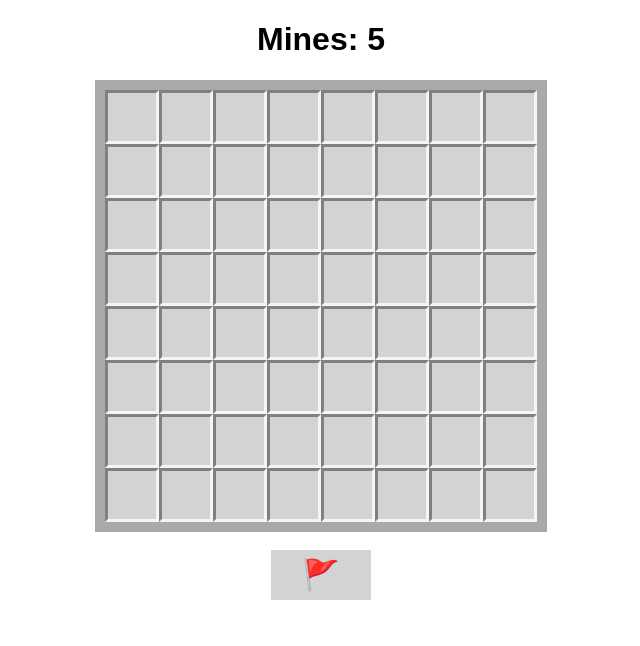
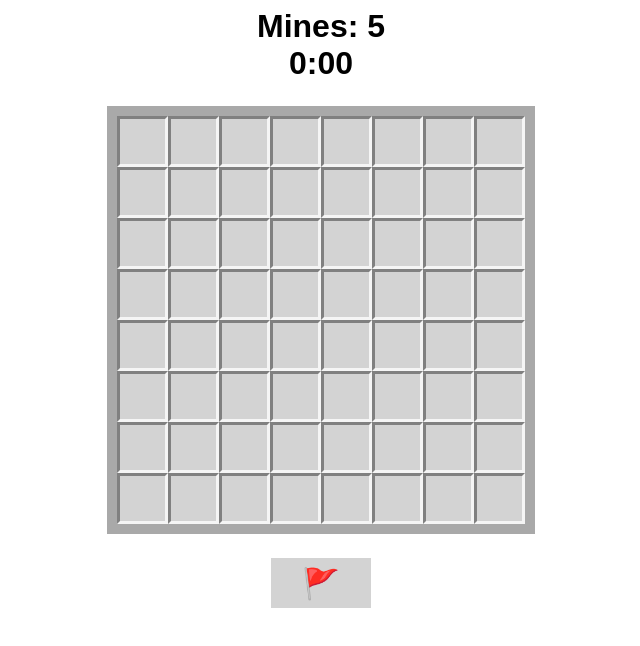
Before and after one commit to Samuel-sys/campo-minado, a plain HTML site: page index.html in a window 1280 px wide. Shown: the whole page, without its empty margins (319-959 px from the left). Drawn offline with Linux system fonts and the light colour scheme.

Commit message:
Alterações no front-end

```diff
--- a/css/style.css
+++ b/css/style.css
@@ -1,10 +1,21 @@
-body{
+body {
   font-family: Arial, Helvetica, sans-serif;
   font-weight: bold;
   text-align: center;
+
+  display: flex;
+  flex-wrap: wrap;
+  flex-direction: column;
+
+  gap: 1.5em;
 }
 
-#board{
+h1 {
+  padding: 0;
+  margin: 0;
+}
+
+#board {
   border: 10px solid darkgray;
   background-color: lightgray;
 
@@ -14,9 +25,9 @@ body{
   width: fit-content;
 }
 
-#board div{
-    width: 48px;
-    height: 48px;
+#board div {
+  width: 1.5em;
+  height: 1.5em;
   border: 3px solid whitesmoke;
   border-top: 3px solid grey;
   border-left: 3px solid grey;
@@ -28,51 +39,52 @@ body{
   cursor: default;
 }
 
-.tile-clicked{
+.tile-clicked {
   background-color: darkgray;
 }
 
-.x1::after{
+.x1::after {
   content: "1";
   color: blue;
 }
 
-.x2::after{
+.x2::after {
   content: "2";
   color: green;
 }
 
-.x3::after{
+.x3::after {
   content: "3";
   color: red;
 }
 
-.x4::after{
+.x4::after {
   content: "4";
   color: navy;
 }
 
-.x5::after{
+.x5::after {
   content: "5";
   color: brown;
 }
 
-.x6::after{
+.x6::after {
   content: "6";
   color: teal;
 }
 
-.x7::after{
+.x7::after {
   content: "7";
   color: black;
 }
 
-.x8::after{
+.x8::after {
   content: "8";
   color: gray;
 }
 
-#flag-button{
+#flag-button {
+  margin: 0 auto;
   width: 100px;
   height: 50px;
   font-size: 30px;
--- a/index.html
+++ b/index.html
@@ -11,12 +11,15 @@
 </head>
 
 <body>
+    <header>
 
-    <h1>Mines: <span id="mines-count">0</span></h1>
+        <h1>Mines: <span id="mines-count">0</span></h1>
+        <h1> <span id="timer"> 0:00 </span></h1>
+    </header>
 
-    <div id="board">
-    </div>
-    <br>
+    <main id="board">
+    </main>
+
     <button id="flag-button">🚩</button>
 
 </body>
```
Lines whose indentation alone changed are shown as unchanged.
